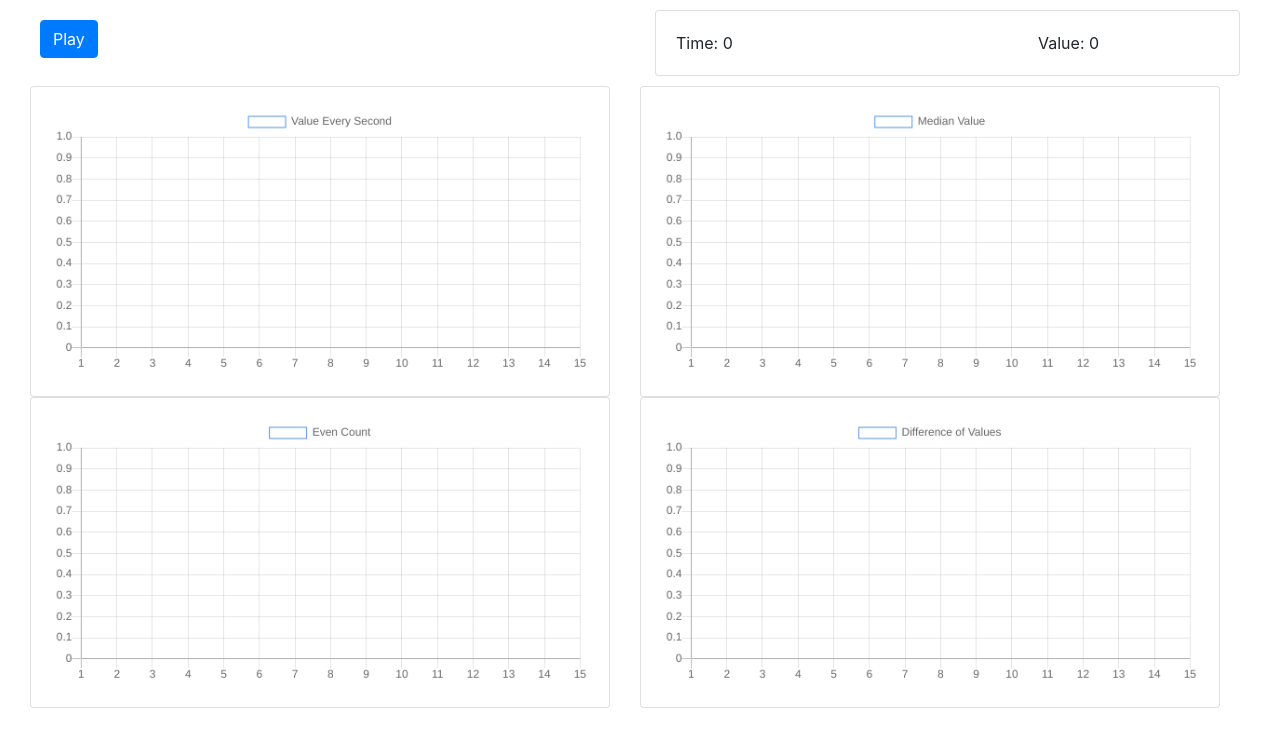
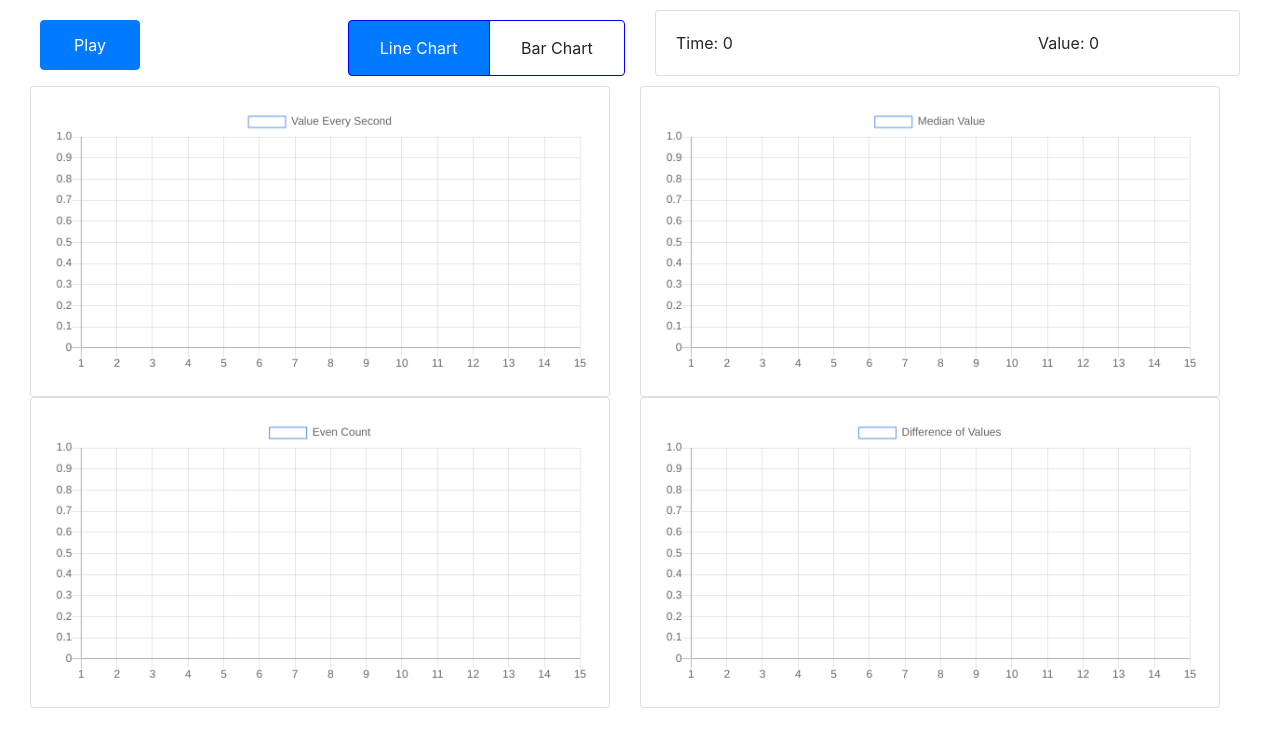
Before and after one commit to sumitnitsurat/zenika-rxjs, a React app: page / in a window 1280 px wide. Built offline with nearby package versions, Linux system fonts and the light colour scheme.

Commit message:
line chart and bar chart added

```diff
--- a/src/client/App.js
+++ b/src/client/App.js
@@ -27,22 +27,28 @@ export default class App extends Component {
 		this.chart3Data2 = initialData.slice();
 		this.chart4Data = initialData.slice();
 		this.state = {
-			isPLaying: false
+			isPLaying: false,
+			activeGraph: 'line'
 		}
 	}
 
 	componentWillMount() {
 		this.source = new Subject();
 		this.currentVal = new Subject();
+		window.graphType$ = new Subject();
 	}
+
+	componentDidMount() {
+		window.graphType$.next('line');
+	}
+
 
 	//graph to stablish the connection and subcribe to the connection to recieve random value, calculate the graph data and broadcast it to graphs
 	playGraph = () => {
 		this.io = connect('http://localhost:8000');
 
 		const connection$ = fromEvent(this.io, 'connect');
-		let that = this;
-		connection$.subscribe(socket => {
+		connection$.subscribe((d) => {
 			console.log(`Client connected`);
 
 			// Observables to recieve the events from socket.io backend
@@ -100,13 +106,23 @@ export default class App extends Component {
 		})
 	}
 
+	selectGrpah = (type) => {
+		window.graphType$.next(type);
+		this.setState({ activeGraph: type})
+	}
+
 	render() {
+		const {activeGraph} = this.state;
 		return (
 			<div className="container-fluid">
 				<div className="row" style={{ margin: 10 }}>
-					<div className="col-md-6" style={{ marginTop: 10 }}>
-						{!this.state.isPLaying ? <button type="button" className="btn btn-primary" onClick={this.playGraph}>Play</button> :
-							<button type="button" className="btn btn-primary" onClick={this.stopGraph}>Stop</button>}
+					<div className="col-md-3" style={{ marginTop: 10 }}>
+						{!this.state.isPLaying ? <button type="button" className="btn btn-primary play-btn" onClick={this.playGraph}>Play</button> :
+							<button type="button" className="btn btn-primary play-btn" onClick={this.stopGraph}>Stop</button>}
+					</div>
+					<div className="col-md-3 btn-group" role="group" style={{ marginTop: 10 }}>
+						<button type="button" onClick={() => this.selectGrpah('line')} name="line" className={`btn border-blue ${ activeGraph === 'line' ? 'btn-primary' : 'btn-default'}`}>Line Chart</button>
+						<button type="button" onClick={() =>this.selectGrpah('bar')} name="bar" className={`btn border-blue ${ activeGraph === 'bar' ? 'btn-primary' : 'btn-default'}`}>Bar Chart</button>
 					</div>
 					<div className="col-md-6">
 						<Ticker isPLaying={this.state.isPLaying} data={this.currentVal} />
--- a/src/client/app.css
+++ b/src/client/app.css
@@ -51,3 +51,12 @@ chart-display {
       box-shadow: 0 0 0 0 rgba(24,44,90,  0);
   }
 }
+
+.border-blue {
+  border: 1px solid blue !important;
+}
+
+.play-btn {
+  height: 50px;
+  width: 100px;
+}
--- a/src/client/chart/line-chart.js
+++ b/src/client/chart/line-chart.js
@@ -5,14 +5,7 @@ const dataset2 = {
     label: 'Odd Count',
     data: [],
     backgroundColor: 'transparent',
-    borderColor: [
-        'rgba(255,99,132,1)',
-        'rgba(54, 162, 235, 1)',
-        'rgba(255, 206, 86, 1)',
-        'rgba(75, 192, 192, 1)',
-        'rgba(153, 102, 255, 1)',
-        'rgba(255, 159, 64, 1)'
-    ],
+    borderColor:'rgba(255,99,132,1)',
     borderWidth: 1
 };
 
@@ -22,23 +15,16 @@ export default class LineChart extends Component {
     }
 
   componentDidMount() {
-
+    window.graphType$.subscribe((type) => {
         this.chart = new Chart(this.props.id, {
-            type: 'line',
+            type: type,
             data: {
                 labels: [1, 2, 3, 4, 5, 6, 7, 8, 9, 10, 11, 12, 13, 14, 15],
                 datasets: [{
                     label: this.props.name,
                     data: [],
-                    backgroundColor: 'transparent',
-                    borderColor: [
-                        'rgba(84, 145, 227, 1)',
-                        'rgba(54, 162, 235, 1)',
-                        'rgba(255, 206, 86, 1)',
-                        'rgba(75, 192, 192, 1)',
-                        'rgba(153, 102, 255, 1)',
-                        'rgba(255, 159, 64, 1)'
-                    ],
+                    backgroundColor:   type === 'line' ?  'transparent' : 'rgba(84, 145, 227, .2)',
+                    borderColor: 'rgba(84, 145, 227, 1)',
                     borderWidth: 1
                 }]
             },
@@ -52,6 +38,10 @@ export default class LineChart extends Component {
                 }
             }
         });
+
+        if(type === 'bar' && this.props.id === 'chart3') dataset2.backgroundColor = 'rgba(255,99,132, .2)';
+        if(type === 'line' && this.props.id === 'chart3') dataset2.backgroundColor = 'transparent';
+    });
 
         this.props.data.subscribe(next => {
 
```
